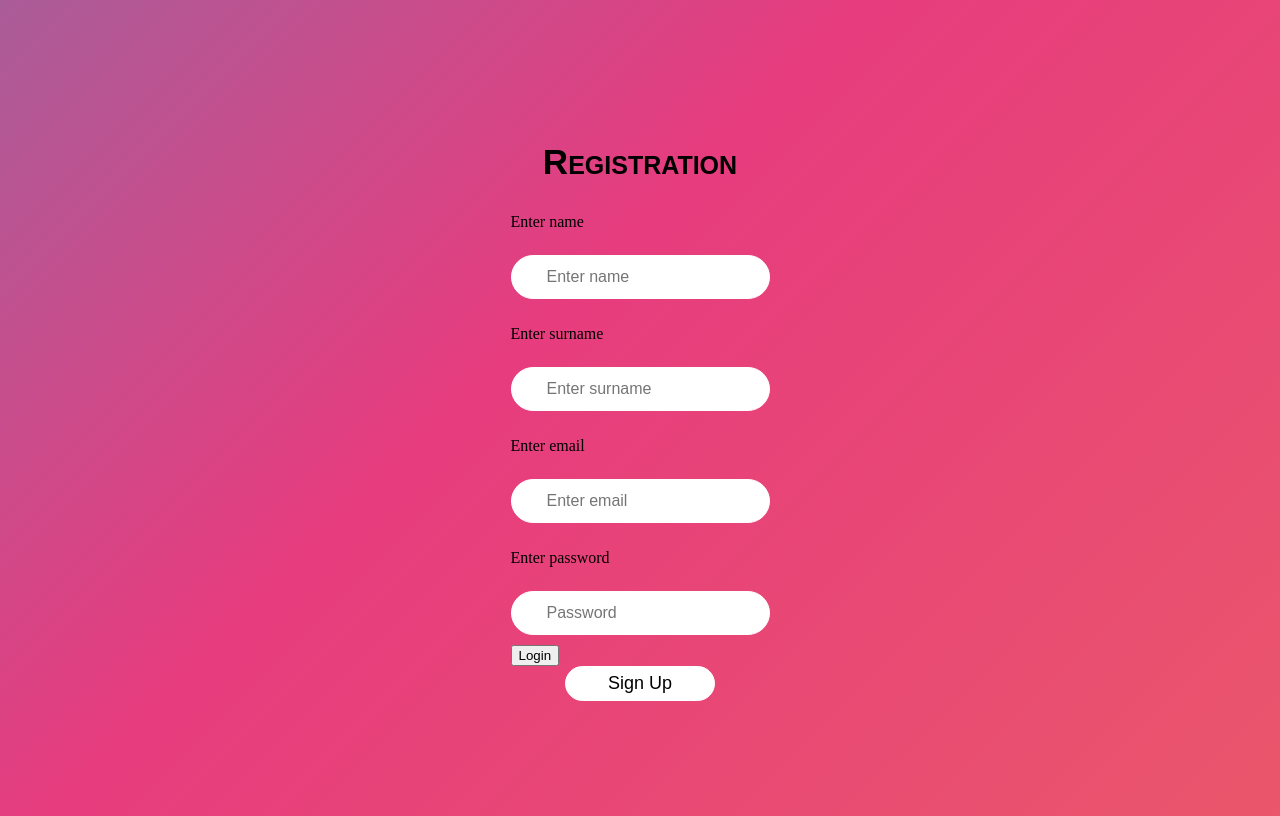
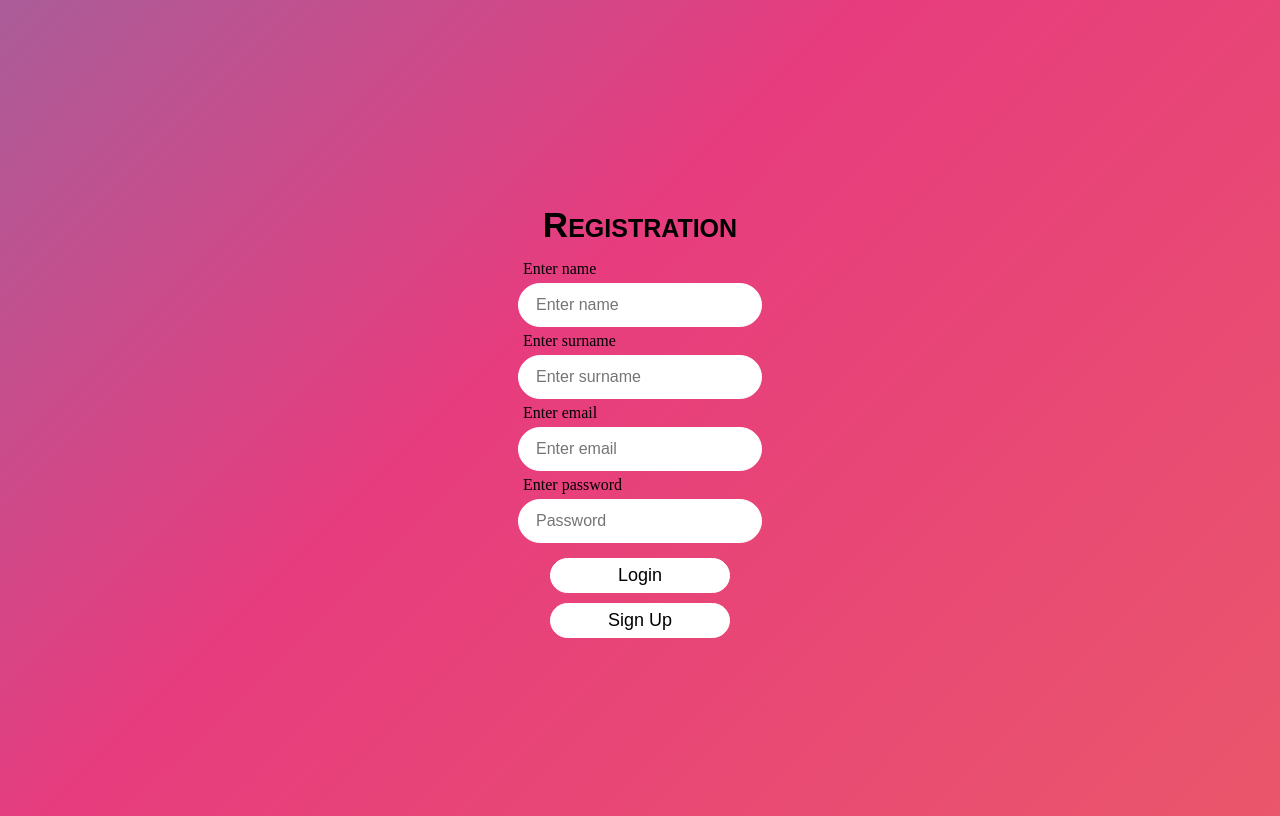
Before and after one commit to SokhaTaras/TravelProject, an Angular app: page / in a window 1280 px wide. Both pictures are taken after typing "name@example.com", "Sample123" into the empty fields and a click on the button "Create new account". Built offline with nearby package versions, Linux system fonts and the light colour scheme.

Commit message:
add Reg scss

```diff
--- a/src/app/components/login/login.component.html
+++ b/src/app/components/login/login.component.html
@@ -3,69 +3,159 @@
   <h2 class="header" id="myRegistration" *ngIf="!isLogging">Registration</h2>
   <form [formGroup]="loginForm" class="one" *ngIf="isLogging">
     <div>
-      <input class="login input__email" type="email" placeholder="Email" name="email" formControlName="email"/>
+      <input
+        class="login input__email"
+        type="email"
+        placeholder="Email"
+        name="email"
+        formControlName="email"
+      />
     </div>
-    <div  *ngIf="loginForm.controls['email'].invalid && loginForm.controls['email'].touched" >
+    <div
+      *ngIf="
+        loginForm.controls['email'].invalid &&
+        loginForm.controls['email'].touched
+      "
+    >
       Enter email correctly
     </div>
     <div>
-      <input class="login input__password" type="password" placeholder="Password" name="password" formControlName="password"/>
+      <input
+        class="login input__password"
+        type="password"
+        placeholder="Password"
+        name="password"
+        formControlName="password"
+      />
     </div>
-   <div *ngIf="loginForm.controls['password'].invalid && loginForm.controls['password'].touched" >
+    <div
+      *ngIf="
+        loginForm.controls['password'].invalid &&
+        loginForm.controls['password'].touched
+      "
+    >
       Enter password correctly
     </div>
     <div id="forgottenPassword">
-      <a href="https://risovach.ru/upload/2011/10/comics_Uchilka_orig_1319576083.jpg"
-         routerLinkActive="activeLink"
-         [routerLinkActiveOptions]="{exact:true}">Forgot Password?</a>
+      <a
+        href="https://risovach.ru/upload/2011/10/comics_Uchilka_orig_1319576083.jpg"
+        routerLinkActive="activeLink"
+        [routerLinkActiveOptions]="{ exact: true }"
+        >Forgot Password?</a
+      >
     </div>
-    <div *ngIf="isLogging">
-      <a>
-        <button (click)="loggingToggler()">Create new account</button>
-      </a>
-    </div>
+    <!--<div *ngIf="isLogging">
+      <div >
+        <div>
+          <a [routerLink]="['main']" id="hrefNext">
+            <button class="input__button" id="loginButton" (click)="login()">
+              Login
+            </button>
+          </a>
+        </div>
+        <div >
+          <a>
+            <button class="input__button" (click)="loggingToggler()">
+              Create new account
+            </button>
+          </a>
+        </div>
+      </div>
+    </div>-->
   </form>
   <form [formGroup]="registrationForm" *ngIf="!isLogging">
-    <p>Enter name</p>
+    <p class="name__registration__form">Enter name</p>
     <div>
-      <input class="login input__email" type="text" placeholder="Enter name" name="userName" formControlName="userName"/>
+      <input
+        class="login input__email"
+        type="text"
+        placeholder="Enter name"
+        name="userName"
+        formControlName="userName"
+      />
     </div>
-    <p>Enter surname</p>
+    <p class="name__registration__form">Enter surname</p>
     <div>
-      <input class="login input__email" type="text" placeholder="Enter surname" name="userSurname" formControlName="userSurname"/>
+      <input
+        class="login input__email"
+        type="text"
+        placeholder="Enter surname"
+        name="userSurname"
+        formControlName="userSurname"
+      />
     </div>
-    <p>Enter email</p>
+    <p class="name__registration__form">Enter email</p>
     <div>
-      <input class="login input__email" type="email" placeholder="Enter email" name="email" formControlName="email" />
+      <input
+        class="login input__email"
+        type="email"
+        placeholder="Enter email"
+        name="email"
+        formControlName="email"
+      />
     </div>
-    <div  *ngIf="registrationForm.controls['email'].invalid && registrationForm.controls['email'].touched" >
-      Enter email correctly
+    <div
+      *ngIf="
+        registrationForm.controls['email'].invalid &&
+        registrationForm.controls['email'].touched
+      "
+    >
+      <p class="name__registration__form">Enter email correctly</p>
     </div>
-    <p>Enter password</p>
+    <p class="name__registration__form">Enter password</p>
     <div>
-      <input class="login input__password" type="password" placeholder="Password" name="password" formControlName="password"/>
+      <input
+        class="login input__password"
+        type="password"
+        placeholder="Password"
+        name="password"
+        formControlName="password"
+      />
     </div>
-    <div *ngIf="registrationForm.controls['password'].invalid && registrationForm.controls['password'].touched" >
-      Enter password correctly
+    <div
+      *ngIf="
+        registrationForm.controls['password'].invalid &&
+        registrationForm.controls['password'].touched
+      "
+    >
+      <p class="name__registration__form">Enter password correctly</p>
     </div>
-    <div *ngIf="!isLogging">
+    <!--<div *ngIf="!isLogging">
       <a>
-        <button (click)="loggingToggler()">Login</button>
+        <button class="input__button" (click)="loggingToggler()">Login</button>
       </a>
-    </div>
+    </div>-->
   </form>
-  <div *ngIf="isLogging">
-    <div>
-      <a [routerLink]="['main']" id="hrefNext">
-        <button class="input__button" id="loginButton" (click)="login()">Login</button>
-      </a>
-    </div>
+
+  <div class="input__button__div" *ngIf="!isLogging">
+    <a>
+      <button
+        class="input__button"
+        (click)="loggingToggler()"
+        id="loginButton"
+        (click)="login()"
+      >
+        Login
+      </button>
+    </a>
   </div>
-  <div *ngIf="!isLogging">
-    <div>
-      <a [routerLink]="['main']" >
-        <button class="input__button" (click)="register()">Sign Up</button>
-      </a>
-    </div>
+  <div class="input__button__div" *ngIf="!isLogging">
+    <a [routerLink]="['main']">
+      <button class="input__button" (click)="register()">Sign Up</button>
+    </a>
+  </div>
+  <div class="input__button__div" *ngIf="isLogging">
+    <a [routerLink]="['main']" id="hrefNext">
+      <button class="input__button" id="loginButton" (click)="login()">
+        Login
+      </button>
+    </a>
+  </div>
+  <div class="input__button__div" *ngIf="isLogging">
+    <a>
+      <button class="input__button" (click)="loggingToggler()">
+        Create new account
+      </button>
+    </a>
   </div>
 </div>
--- a/src/app/components/login/login.component.scss
+++ b/src/app/components/login/login.component.scss
@@ -7,7 +7,6 @@
   align-items: center;
   flex-direction: column;
 
-
   .header{
     margin-bottom: 18px;
     font: small-caps bold 35px/1 sans-serif;
@@ -15,9 +14,9 @@
 
   .login{
     width: 100%;
-    padding: 12px 20px 12px 30px;
-    text-indent: 5px;
-    margin: 8px 0 10px;
+    padding: 12px 20px 12px 15px;
+    text-indent: 2px;
+    margin: 5px 0 5px;
     font-size: 16px;
     border-radius: 24px;
     display: inline-block;
@@ -26,18 +25,31 @@
     box-sizing: border-box;
   }
   #forgottenPassword{
-    margin: 8px 0 15px;
+    margin: 8px 0 5px;
     display: flex;
     justify-content: center;
     font: small-caps bold 15px/1 sans-serif;
     align-items: center;
   }
+  .name__registration__form{
+    margin: 0%;
+    text-indent: 5px;
+  }
+  .input__button__div{
+    margin:10px 0px 0px 0px  ;
+  }
+
   .input__button{
     background-color: rgb(255, 255, 255);
     border-radius: 24px;
     font-size: 18px;
     min-height: 35px;
-    min-width: 150px;
+    min-width: 180px;
     border: 1px solid rgb(255, 255, 255);
   }
+
+  .input__button:hover{
+    scale: 110%;
+  }
+
 }
```
